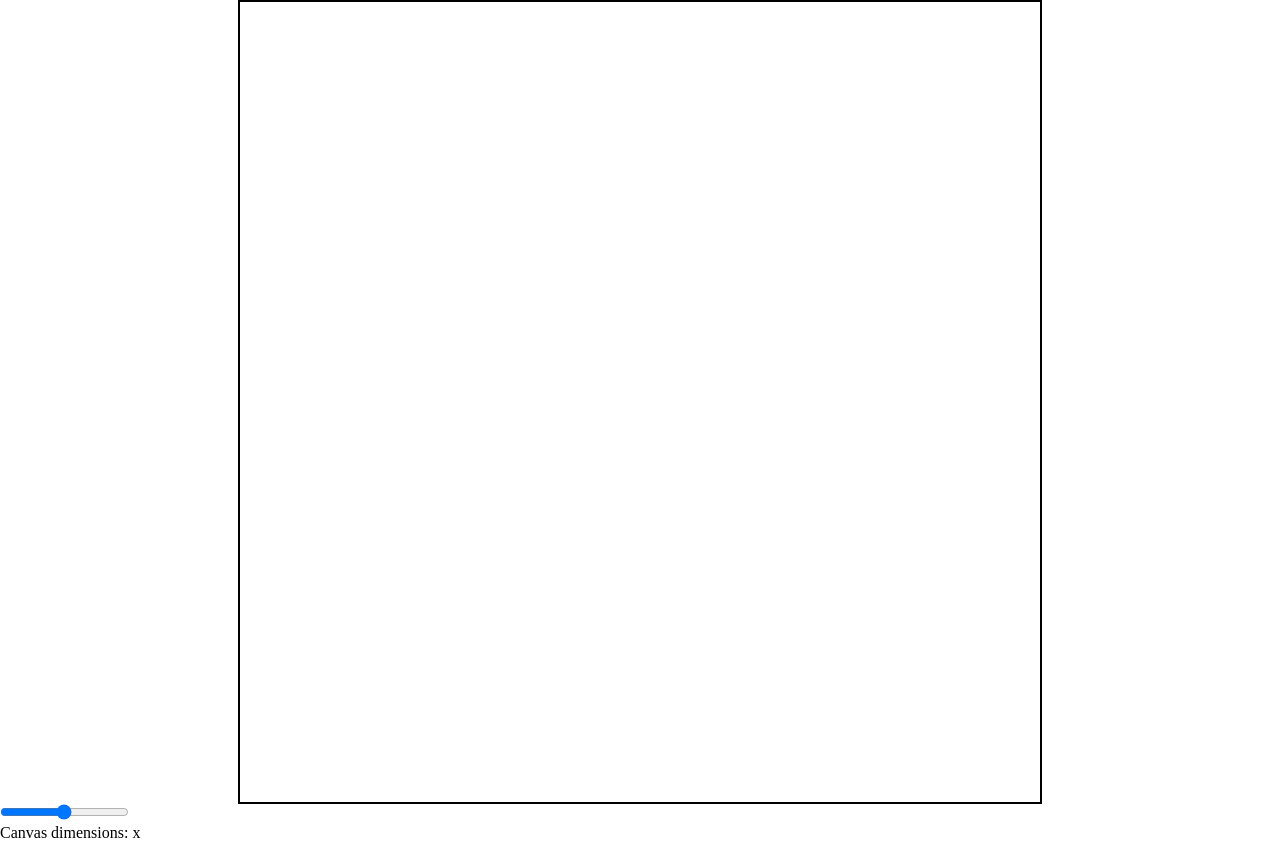
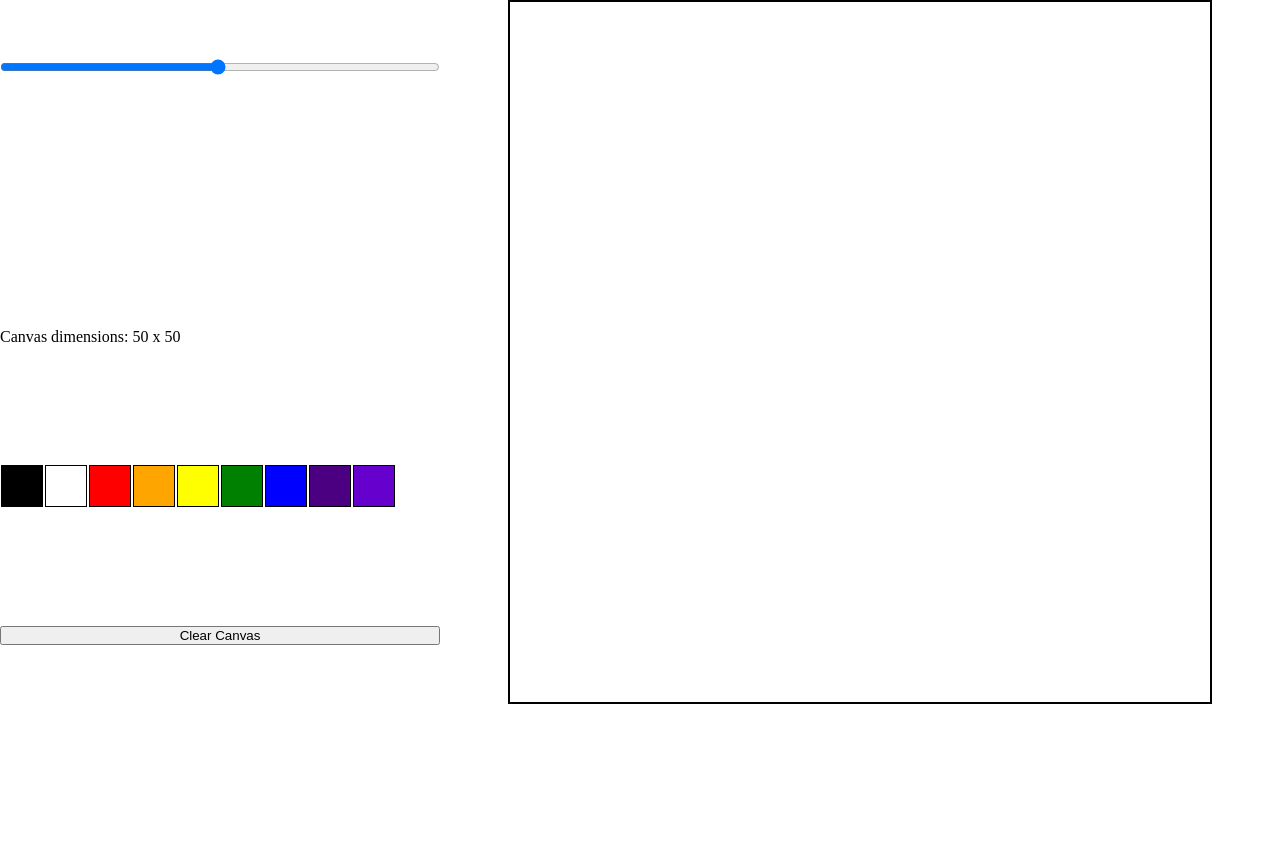
Before and after one commit to flynnkennethd/etch-a-sketch, a plain HTML site: page index.html in a window 1280 px wide. After the commit the page ends 800 px from the top, so only its background shows below. Drawn offline with Linux system fonts and the light colour scheme.

Commit message:
added divs to be used as color selectors, added reset button that doesn't do anything yet, slightly rearranged page using flexbox

```diff
--- a/index.html
+++ b/index.html
@@ -6,16 +6,28 @@
         <link rel="stylesheet" href="styles.css">
     </head>
     <body>
-        <div id=div-canvas></div>
-        <div id=slider-div>
+        <div id=ui>
             <input type="range" id= slider name="slider"
                 min="1" max="100" value="50" onchange="updateGrid(this.value)">
-                <br>
-                <label for="slider">
-                    Canvas dimensions:
-                    <span class=slider-value></span> x <span class=slider-value></span>
-                </label>
+            <br>
+            <label for="slider">
+                Canvas dimensions:
+                <span class=slider-value></span> x <span class=slider-value></span>
+            </label>
+            <div id=color-picker>
+                <div id=black class=color-selection></div>
+                <div id=white class=color-selection></div>
+                <div id=red class=color-selection></div>
+                <div id=orange class=color-selection></div>
+                <div id=yellow class=color-selection></div>
+                <div id=green class=color-selection></div>
+                <div id=blue class=color-selection></div>
+                <div id=indigo class=color-selection></div>
+                <div id=violet class=color-selection></div>
+            </div>
+            <button id=clear-canvas>Clear Canvas</button>
         </div>
+        <div id=div-canvas></div>
     </body>
     <script src="script.js"></script>
 </html>
--- a/script.js
+++ b/script.js
@@ -1,9 +1,10 @@
 /*declare variables for canvas, grid dimensions,
-grid area, slider*/
+grid area, slider,color selectors and main color variable*/
 const canvas = document.querySelector('#div-canvas')
 let gridWidth = 50;
 let gridArea = gridWidth * gridWidth;
 const slider = document.querySelector('#slider');
+let color = 'black';
 
 //function to create grid
 function createGrid(width) {
@@ -17,10 +18,12 @@ function createGrid(width) {
     const sketchDivs = document.querySelectorAll('.sketch-div');
     sketchDivs.forEach(element => {
         element.addEventListener('mouseover', function( event ) {
-            event.target.classList.add('touched');
+            event.target.style.backgroundColor = `${color}`;
         })
     })
 }
+
+//function to update dimensions indicator
 function indicatorUpdater(value){
     const sliderIndicator = document.querySelectorAll('.slider-value');
     sliderIndicator.forEach(element => {
@@ -32,8 +35,11 @@ function indicatorUpdater(value){
 function clearGrid() {
     canvas.innerHTML = '';
 }
-function updateGrid (width) {
+
+//function to update grid with new dimensions
+function updateGrid(width) {
     clearGrid();
     createGrid(width);
     indicatorUpdater(width);
 }
+window.onload = updateGrid(slider.value);
--- a/styles.css
+++ b/styles.css
@@ -3,16 +3,69 @@
     margin: 0;
 }
 #div-canvas {
-    height: 800px;
-    width: 800px;
+    height: 700px;
+    width: 700px;
     display: grid;
     border-style: solid;
     border-width: 2px;
     margin: auto;
+    flex-shrink: 0;
+}
+body {
+    display: flex;
+    justify-content: space-between;
+}
+#ui {
+    display: flex;
+    flex-direction: column;
+    justify-content: space-around;
 }
 .sketch-div {
     background-color: white;
 }
-.touched {
-    background-color: grey;
+#color-picker {
+
+    display: grid;
+    grid-template-columns: repeat(10, 1fr);
+    flex-wrap: wrap;
 }
+.color-selection {
+    margin: 1px;
+    border-style: solid;
+    border-width: 1px;
+    height: 40px;
+    width: 40px;
+}
+#black {
+    background-color: black;
+}
+#white {
+    background-color: white;
+}
+#red {
+    background-color: red;
+}
+#orange {
+    background-color: orange;
+}
+#yellow {
+    background-color: yellow;
+}
+#green {
+    background-color: green;
+}
+#blue {
+    background-color: blue;
+}
+#indigo {
+    background-color: indigo;
+}
+#violet {
+    background-color: #6600cc;
+}
+#rainbow {
+    background:linear-gradient(90deg, Red, Orange, Yellow, Green, Blue, Indigo,#6600cc);
+}
+#clear-canvas {
+
+}
```
